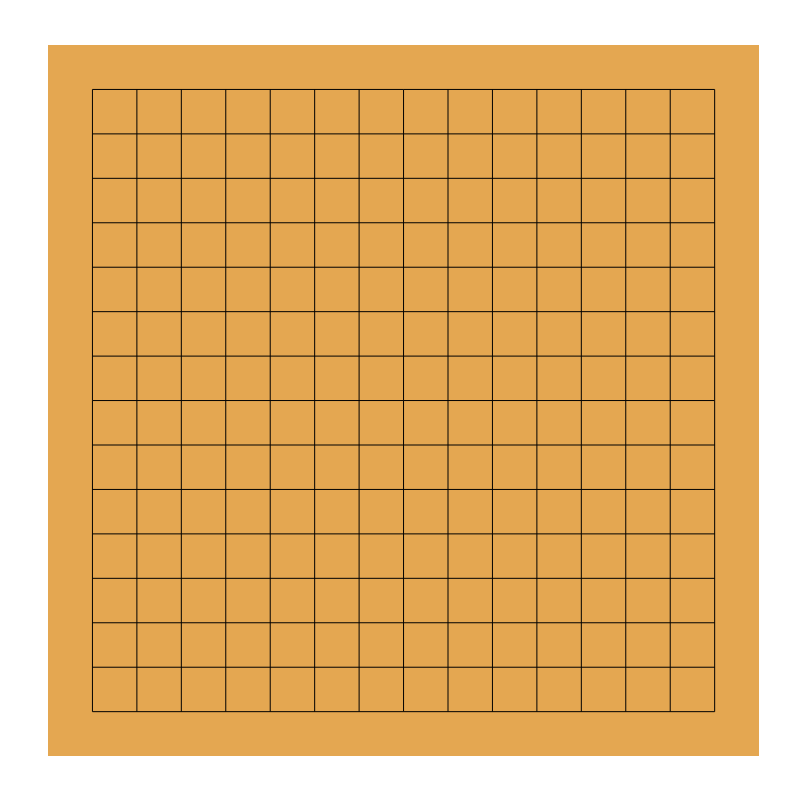
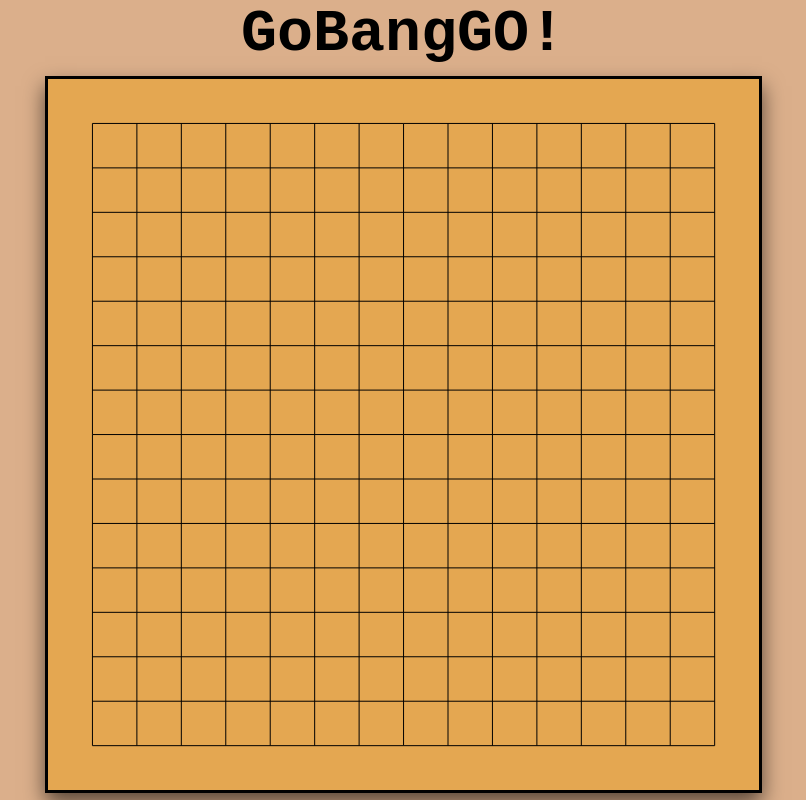
Before and after one commit to zongzewu23/GoBang, a plain HTML site: page index.html in a window 1280 px wide. Shown: the whole page, without its empty margins (237-1043 px from the left). Drawn offline with Linux system fonts and the light colour scheme.

Commit message:
added features

```diff
--- a/index.html
+++ b/index.html
@@ -4,8 +4,11 @@
     <meta charset="UTF-8">
     <meta name="viewport" content="width=device-width, initial-scale=1.0">
     <title>goBang</title>
+    <link rel="stylesheet" href="styles.css">
 </head>
 <body>
+    <h1>GoBangGO!</h1>
     <script type = "module" src = "index.js"></script>
+
 </body>
 </html>
--- a/index.js
+++ b/index.js
@@ -6,8 +6,9 @@ TOTAL_STEP = SIZE *SIZE;
 /**@type {HTMLCanvasElement} */
 let canvas = document.createElement('canvas'), ctx = canvas.getContext('2d');
 canvas.width = canvas.height = SL;
-canvas.style.cssText = 'position: absolute; inset: 0;margin: auto; cursor: pointer;';
+canvas.classList.add('game-canvas');
 document.body.appendChild(canvas);
+
 
 
 let isBlack = true,
--- /dev/null
+++ b/styles.css
@@ -0,0 +1,50 @@
+:root{
+    font-size: 20px;
+}
+body {
+    margin: 0;
+    padding: 0;
+    display: flex;
+    flex-direction: column;
+    justify-content: center;
+    align-items: center;
+    height: 100vh;
+    background-color: #dbaf8b;
+}
+
+canvas {
+
+    display: block;
+    position: relative;
+    margin-top: 20px;
+    top: 100px;
+    inset: 0;
+    margin: auto;
+    cursor: pointer;
+    border: 3px solid #000;
+    box-shadow: 0px 10px 20px rgba(0, 0, 0, 0.6);
+}
+
+.game-canvas {
+    background-color: #e8b57a;
+    background-size: cover;
+    background-position: center;
+}
+
+h1 {
+font-size: 3rem;
+margin: 0;
+padding: 0;
+font-family: monospace;
+width: 9ch;
+overflow: hidden;
+animation: 1.5s typing steps(9, jump-none) forwards;
+}
+@keyframes typing {
+    from{
+    width: 1ch;
+    }
+    to{
+        width: 9ch;
+    }
+}
```
